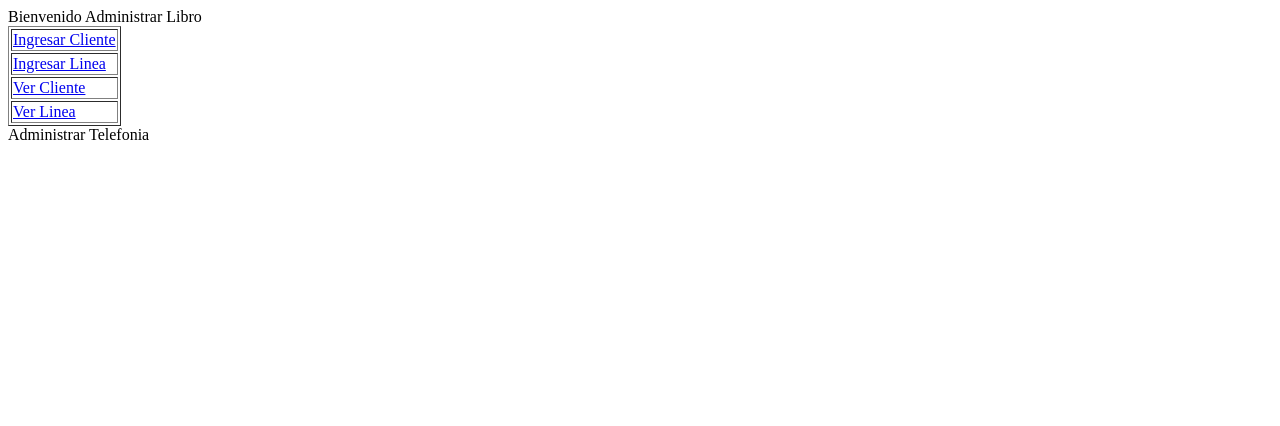
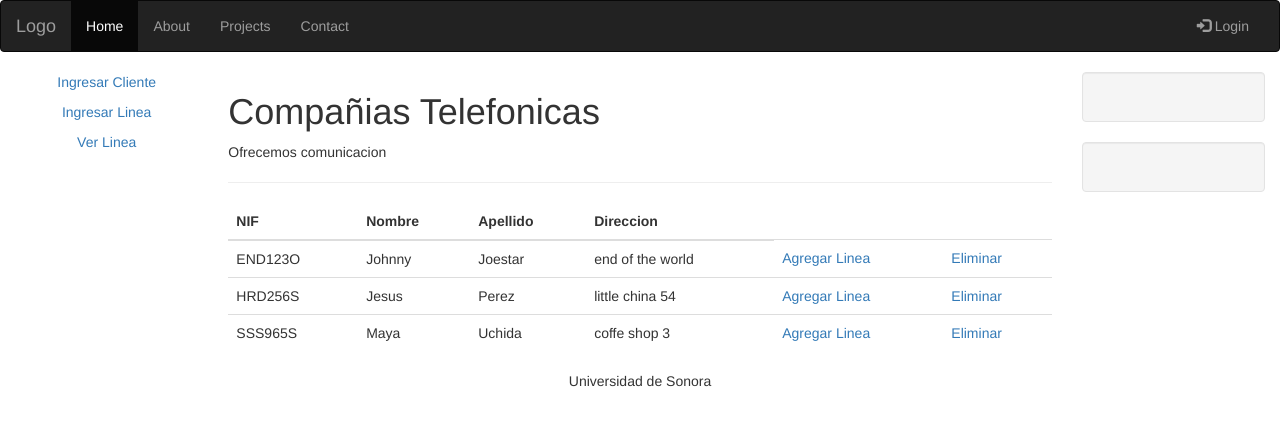
Before and after one commit to JoseCPI/telefonia, a PHP site: page / in a window 1280 px wide. Shown: the top 426 px of the page. Run offline with PHP 8.4, Linux system fonts and the light colour scheme; data comes from the database, SQL or seed files in the repository.

Commit message:
Mostrando tabla de Clientes en index

```diff
--- a/index.php
+++ b/index.php
@@ -1,27 +1,103 @@
-<html>
+<!DOCTYPE html>
+<html lang="en">
 <head>
-		<title>Administrar Telefonia</title>
+  <title>Compañias Telefonicas</title>
+  <meta charset="utf-8">
+  <meta name="viewport" content="width=device-width, initial-scale=1">
+  <link rel="stylesheet" href="https://maxcdn.bootstrapcdn.com/bootstrap/3.3.7/css/bootstrap.min.css">
+  <script src="https://ajax.googleapis.com/ajax/libs/jquery/3.3.1/jquery.min.js"></script>
+  <script src="https://maxcdn.bootstrapcdn.com/bootstrap/3.3.7/js/bootstrap.min.js"></script>
 </head>
 <body>
-		<header>
-			Bienvenido Administrar Libro
-		</header>
-		<table border=1>
+
+<nav class="navbar navbar-inverse">
+  <div class="container-fluid">
+    <div class="navbar-header">
+      <button type="button" class="navbar-toggle" data-toggle="collapse" data-target="#myNavbar">
+        <span class="icon-bar"></span>
+        <span class="icon-bar"></span>
+        <span class="icon-bar"></span>
+      </button>
+      <a class="navbar-brand" href="#">Logo</a>
+    </div>
+    <div class="collapse navbar-collapse" id="myNavbar">
+      <ul class="nav navbar-nav">
+        <li class="active"><a href="#">Home</a></li>
+        <li><a href="#">About</a></li>
+        <li><a href="#">Projects</a></li>
+        <li><a href="#">Contact</a></li>
+      </ul>
+      <ul class="nav navbar-nav navbar-right">
+        <li><a href="#"><span class="glyphicon glyphicon-log-in"></span> Login</a></li>
+      </ul>
+    </div>
+  </div>
+</nav>
+
+<div class="container-fluid text-center">
+    <div class="row content">
+        <div class="col-sm-2 sidenav">
+            <p><a href="ingresar_cliente.php">Ingresar Cliente</a></p>
+            <p><a href="ingresar_linea.php">Ingresar Linea</a></p>
+            <!-- <p><a href="mostrar_clientes.php">Ver Cliente</a></p> -->
+            <p><a href="mostrar_linea.php">Ver Linea</a></p>
+        </div>
+        <div class="col-sm-8 text-left">
+            <h1>Compañias Telefonicas</h1>
+            <p>Ofrecemos comunicacion</p>
+            <hr>
+
+            <table class="table table-hover">
+                <thead>
                 <tr>
-				<td><a href="ingresar_cliente.php">Ingresar Cliente</a></td>
+                    <th>NIF</th>
+                    <th>Nombre</th>
+                    <th>Apellido</th>
+                    <th>Direccion</th>
                     </tr>
-      <tr>
-				<td><a href="ingresar_linea.php">Ingresar Linea</a></td>
-			</tr>
-			<tr>
-				<td><a href="mostrar_clientes.php">Ver Cliente</a></td>
-			</tr>
-      <tr>
-				<td><a href="mostrar_linea.php">Ver Linea</a></td>
-			</tr>
+                </thead>
+                <tbody>
+                    <?php
+                        include 'conexion.php';
+                        $tabla=$mysqli->query("select * from cliente");
+                        mysqli_close($mysqli);
+
+                        if ($tabla->num_rows == 0) {
+                            echo '<p> No Registros </p>';
+                        } else {
+                            while($row = $tabla->fetch_assoc()) {
+                                echo "<td>".$row['NIF'].
+                                "</td><td>".$row['nombre'].
+                                "</td><td>".$row['apellido'].
+                                "</td><td>".$row['direccion'].
+                                "</td><td><a href='I_lineaDeCliente.php?id=".$row['NIF'].
+                                    "alt='edit'>Agregar Linea</a>
+                                </td><td><a href='D_cliente.php?id=".$row['NIF'].
+                                    "' alt='edit'>Eliminar</a></td></tr>";
+
+                            // echo '<p> Registros </p>';
+                            }
+                        }
+                    ?>
+                </tbody>
             </table>
-		<footer>
-			Administrar Telefonia
+
+        </div>
+
+        <div class="col-sm-2 sidenav">
+            <div class="well">
+            <p></p>
+            </div>
+            <div class="well">
+            <p></p>
+            </div>
+        </div>
+    </div>
+</div>
+
+<footer class="container-fluid text-center">
+  <p>Universidad de Sonora</p>
 </footer>
+
 </body>
 </html>
--- a/mostrar_clientes.php
+++ b/mostrar_clientes.php
@@ -5,9 +5,6 @@
  <body>
 <?php
     include 'conexion.php';
-
-
-
     $tabla=$mysqli->query("select * from cliente");
     mysqli_close($mysqli);
 
```
Lines whose indentation alone changed are shown as unchanged.
